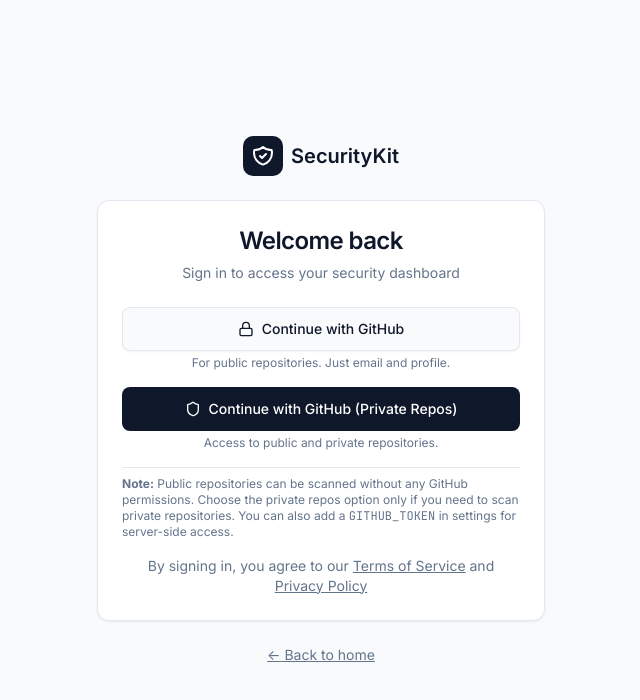
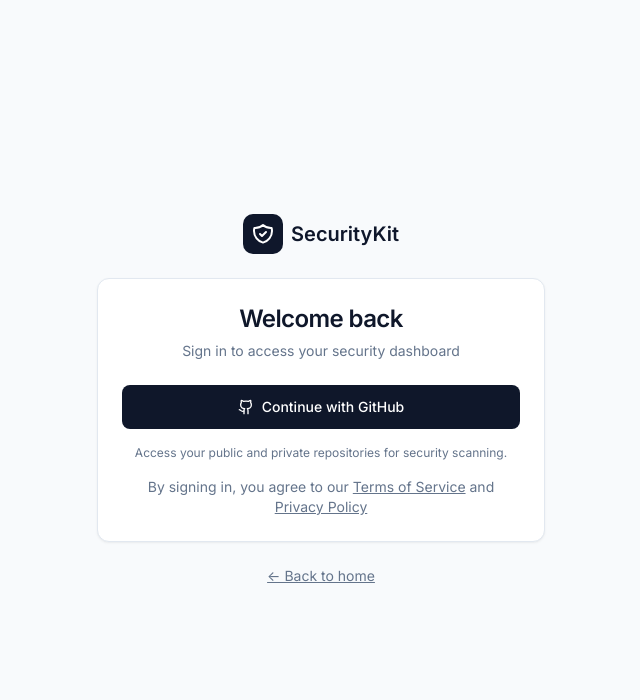
Before and after one commit to andreclaro/reposcan, a Next.js app in the folder frontend/: page /login in a window 1280 px wide. Shown: the top 700 px of the page, without its empty margins (319-959 px from the left). Built offline with nearby package versions, Linux system fonts and the light colour scheme; no server answers.

Commit message:
refactor(auth): single login with repo access
Simplify to a single GitHub OAuth provider with scope:
read:user user:email repo

Single callback URL: /api/auth/callback/github
Provides access to public and private repositories.

```diff
--- a/frontend/src/auth.config.ts
+++ b/frontend/src/auth.config.ts
@@ -9,31 +9,11 @@
 const providers = [];
 
 if (githubClientId && githubClientSecret) {
-  // Basic provider - only profile and email
-  // Public repos don't need authentication - just enter the URL
+  // Single GitHub provider with repo access for private repositories
   providers.push(
     GitHub({
       id: "github",
       name: "GitHub",
-      clientId: githubClientId,
-      clientSecret: githubClientSecret,
-      authorization: {
-        url: "https://github.com/login/oauth/authorize",
-        params: {
-          scope: "read:user user:email"
-        }
-      },
-      token: "https://github.com/login/oauth/access_token",
-      userinfo: "https://api.github.com/user"
-    })
-  );
-
-  // Private repos provider - adds repo scope for private repository access
-  // Note: GitHub OAuth doesn't have a read-only scope for private repos
-  providers.push(
-    GitHub({
-      id: "github-private",
-      name: "GitHub (with Private Repos)",
       clientId: githubClientId,
       clientSecret: githubClientSecret,
       authorization: {
@@ -103,14 +83,10 @@
     error: "/login"
   },
   callbacks: {
-    async jwt({ token, user, account }) {
+    async jwt({ token, user }) {
       if (user) {
         token.id = user.id;
         token.isEnabled = (user as { isEnabled?: boolean }).isEnabled ?? true;
-      }
-      // Store whether user has private repo access
-      if (account?.provider === "github-private") {
-        token.hasPrivateRepoAccess = true;
       }
       return token;
     },
@@ -118,7 +94,6 @@
       if (session.user) {
         session.user.id = token.id as string;
         session.user.isEnabled = (token.isEnabled as boolean) ?? true;
-        (session.user as { hasPrivateRepoAccess?: boolean }).hasPrivateRepoAccess = token.hasPrivateRepoAccess as boolean;
       }
       return session;
     }
--- a/frontend/src/components/auth/signin-button.tsx
+++ b/frontend/src/components/auth/signin-button.tsx
@@ -1,7 +1,7 @@
 "use client";
 
 import { signIn } from "next-auth/react";
-import { Github, Lock, Shield } from "lucide-react";
+import { Github } from "lucide-react";
 import { Button } from "@/components/ui/button";
 
 interface SignInButtonProps {
@@ -11,44 +11,18 @@
 export function GitHubSignInButton({ callbackUrl = "/app" }: SignInButtonProps) {
   return (
     <div className="space-y-4">
-      {/* Basic Login - No repo access needed for public repos */}
-      <div className="space-y-1">
       <Button
         onClick={() => signIn("github", { callbackUrl })}
         className="w-full h-11 gap-2"
         size="lg"
-          variant="outline"
       >
-          <Lock className="h-4 w-4" />
+        <Github className="h-5 w-5" />
         Continue with GitHub
       </Button>
+
       <p className="text-xs text-muted-foreground text-center">
-          For public repositories. Just email and profile.
+        Access your public and private repositories for security scanning.
       </p>
-      </div>
-
-      {/* Private Repos */}
-      <div className="space-y-1">
-        <Button
-          onClick={() => signIn("github-private", { callbackUrl })}
-          className="w-full h-11 gap-2"
-          size="lg"
-        >
-          <Shield className="h-5 w-5" />
-          Continue with GitHub (Private Repos)
-        </Button>
-        <p className="text-xs text-muted-foreground text-center">
-          Access to public and private repositories.
-        </p>
-      </div>
-
-      <div className="pt-2 border-t">
-        <p className="text-xs text-muted-foreground">
-          <strong>Note:</strong> Public repositories can be scanned without any GitHub permissions.
-          Choose the private repos option only if you need to scan private repositories.
-          You can also add a <code>GITHUB_TOKEN</code> in settings for server-side access.
-        </p>
-      </div>
     </div>
   );
 }
--- a/frontend/src/lib/github-token.ts
+++ b/frontend/src/lib/github-token.ts
@@ -15,15 +15,9 @@
 import { eq, and } from "drizzle-orm";
 
 /**
- * GitHub provider IDs used for authentication
- */
-const GITHUB_PROVIDERS = ["github", "github-private"];
-
-/**
  * Get the GitHub OAuth access token for a user.
  *
  * Retrieves the token from the NextAuth accounts table.
- * Checks all GitHub provider variants (github, github-public, github-private).
  * The token is used for private repository access and GitHub API calls.
  *
  * @param userId - The user's ID from the session
@@ -31,12 +25,10 @@
  */
 export async function getUserGitHubToken(userId: string): Promise<string | null> {
   try {
-    // Check all GitHub provider variants
-    for (const provider of GITHUB_PROVIDERS) {
     const account = await db.query.accounts.findFirst({
       where: and(
         eq(accounts.userId, userId),
-          eq(accounts.provider, provider)
+        eq(accounts.provider, "github")
       ),
       columns: {
         access_token: true,
@@ -44,16 +36,12 @@
       }
     });
 
-      if (account?.access_token) {
     // Debug: log the scopes we have
     if (account?.scope) {
-          console.log("[github-token] Token scopes for user %s (%s): %s", userId, provider, String(account.scope));
-        }
-        return account.access_token;
-      }
+      console.log("[github-token] Token scopes for user %s: %s", userId, String(account.scope));
     }
 
-    return null;
+    return account?.access_token ?? null;
   } catch (error) {
     console.error("Error retrieving GitHub token:", error);
     return null;
@@ -62,32 +50,23 @@
 
 /**
  * Check if the user's GitHub token has the required scopes.
- * Checks all GitHub provider variants.
  */
 export async function hasRequiredScopes(userId: string, requiredScopes: string[]): Promise<boolean> {
   try {
-    // Check all GitHub provider variants
-    for (const provider of GITHUB_PROVIDERS) {
     const account = await db.query.accounts.findFirst({
       where: and(
         eq(accounts.userId, userId),
-          eq(accounts.provider, provider)
+        eq(accounts.provider, "github")
       ),
       columns: {
         scope: true
       }
     });
 
-      if (account?.scope) {
+    if (!account?.scope) return false;
+
     const grantedScopes = account.scope.split(/[,\s]+/).map(s => s.trim());
-        // Check if this provider has all required scopes
-        if (requiredScopes.every(req => grantedScopes.includes(req))) {
-          return true;
-        }
-      }
-    }
-
-    return false;
+    return requiredScopes.every(req => grantedScopes.includes(req));
   } catch {
     return false;
   }
--- a/frontend/src/types/next-auth.d.ts
+++ b/frontend/src/types/next-auth.d.ts
@@ -8,7 +8,6 @@
       email?: string | null;
       image?: string | null;
       isEnabled?: boolean;
-      hasPrivateRepoAccess?: boolean;
     };
   }
 
@@ -21,6 +20,5 @@
   interface JWT {
     id?: string;
     isEnabled?: boolean;
-    hasPrivateRepoAccess?: boolean;
   }
 }
```
Also changed, not shown: 1 other file (tests, documents, lock files or other folders). Lines whose indentation alone changed are shown as unchanged.
